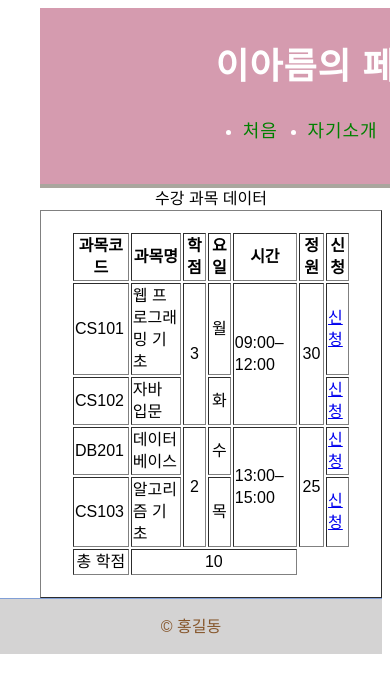
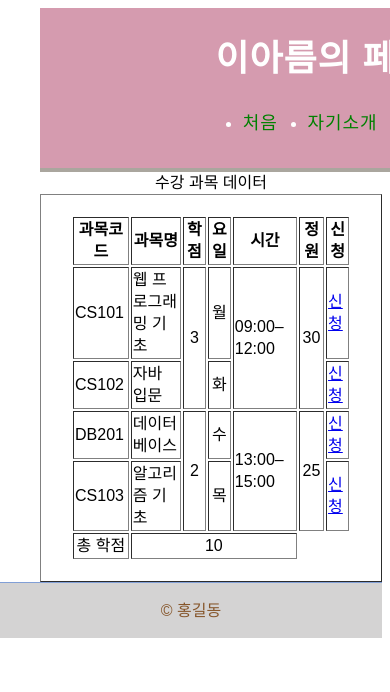
Before and after one commit to Ahreum-00/my-site, a plain HTML site: page courses.html in a window 390 px wide. Shown: the top 692 px of the page. Drawn offline with Linux system fonts and the light colour scheme.

```diff
--- a/css/style.css
+++ b/css/style.css
@@ -42,7 +42,7 @@ aside strong {color: red;}
         padding: 20px; width: 500px; box-shadow: #e2e1df;
         margin: 20px;}
 
-.table-space {padding: 20px 30px;}
+.table-space {padding: 20px 30px; overflow-x: auto;}
 
 .day-list {margin: 50px; padding: 10px;
            background-color: white;
@@ -54,3 +54,13 @@ section, #IT {border: 1px solid #e2e1df; padding: 10px 30px;
 .my-self a{display: flex; align-items: flex-end; text-align: end;}
 .page-form{display: flex; justify-content: center; align-items: center; width: 0 auto;}
 main {width: 1000px;}
+
+@media (max-width:599px){
+    header {
+        flex-direction: column;
+        align-items: flex-start;
+        gap: 8px;
+        padding: 16px;
+    }
+    nav ul{ flex-wrap: wrap;}
+}
```
